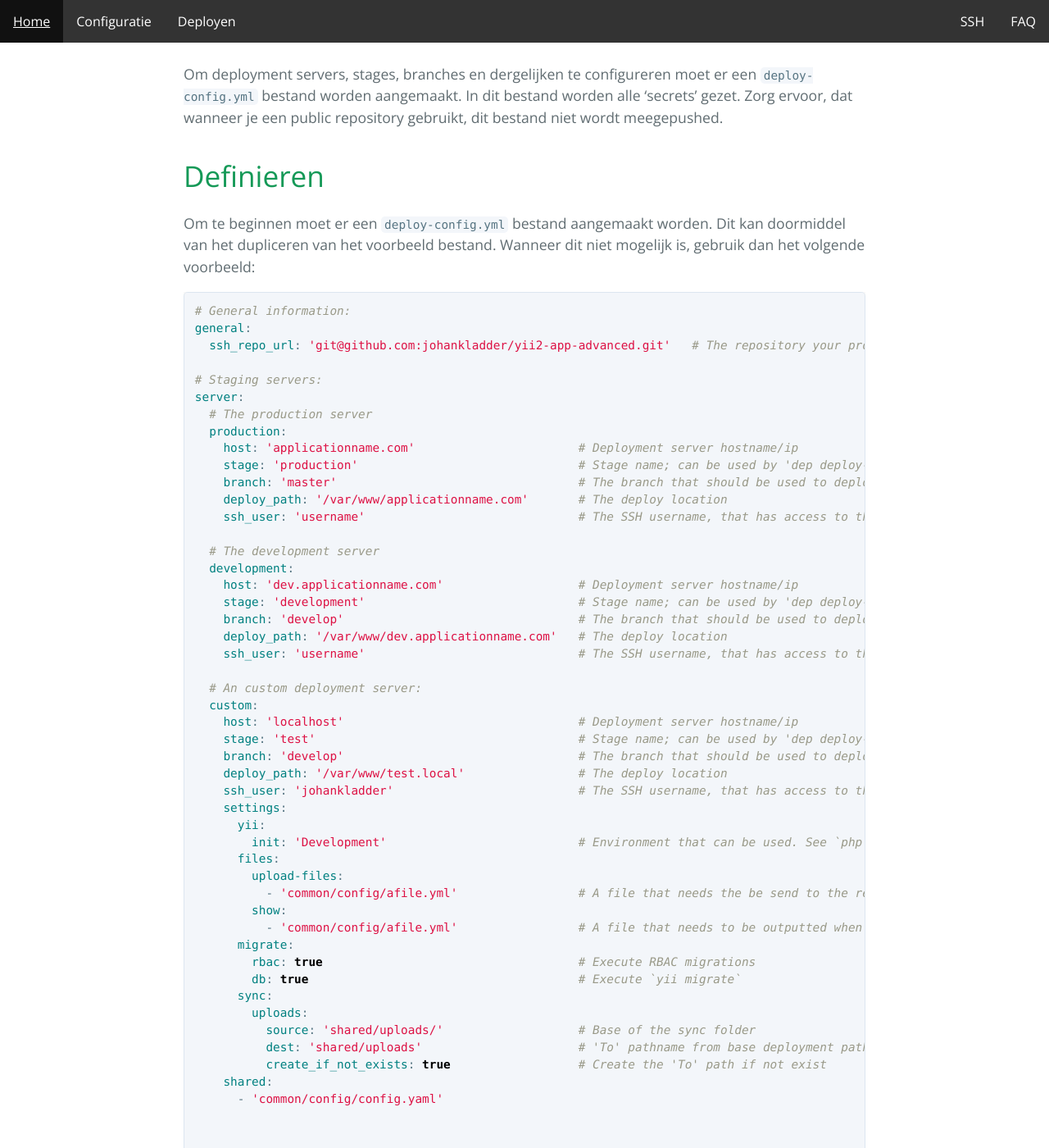
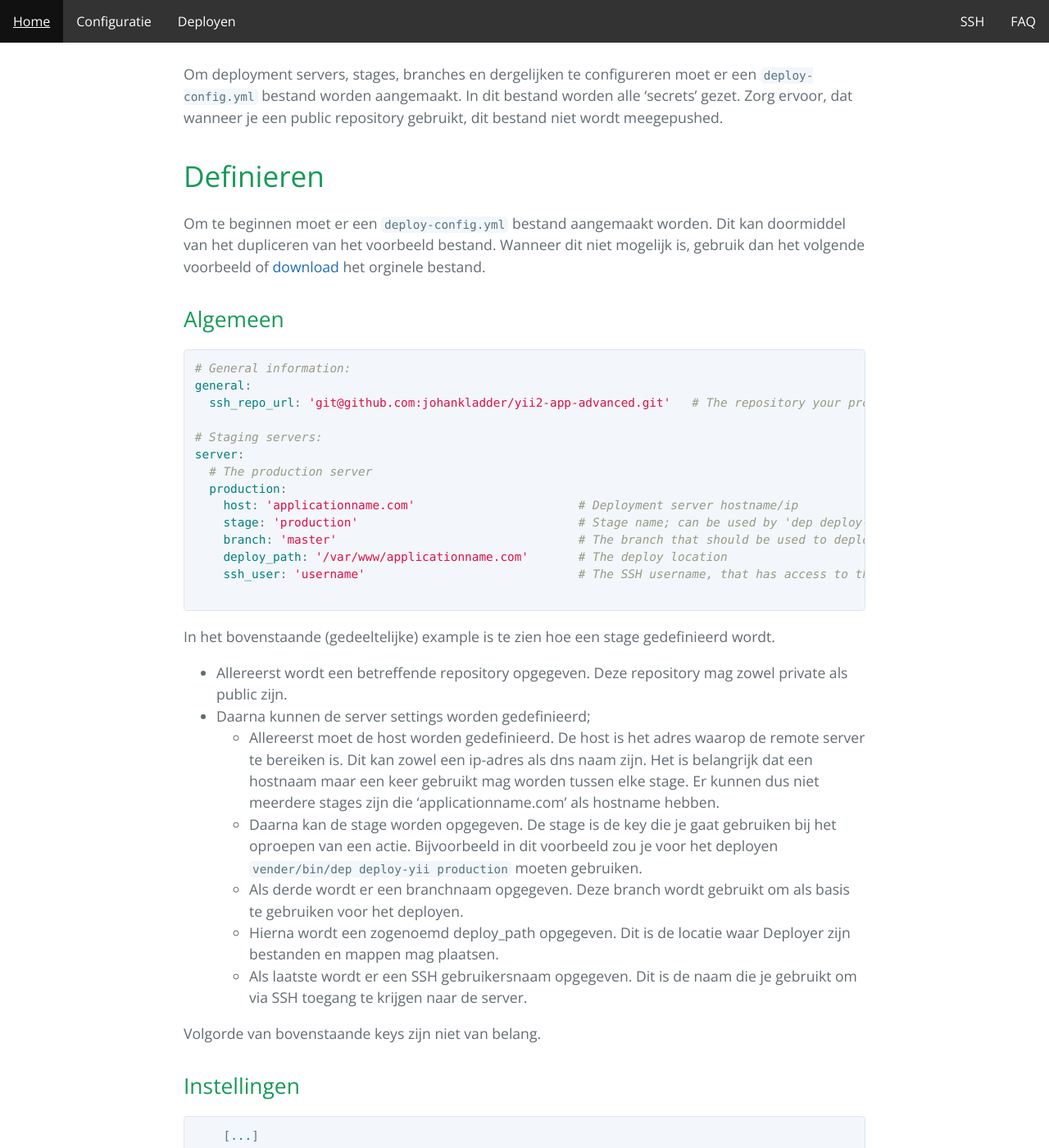
Before and after one commit to releaznl/releaz-deployer, a Jekyll site: the page built from configuration.md, in a window 1280 px wide and 1400 px high, scrolled down 338 px. Shown: the whole window at 82% size. Built offline with Jekyll 4.4.1, drawn with Linux system fonts in a browser that asks for light colours; some of the changed text lies outside the part shown.

Commit message:
* Splitting up and download - ref #5

````diff
--- a/configuration.md
+++ b/configuration.md
@@ -9,7 +9,9 @@ public repository gebruikt, dit bestand niet wordt meegepushed.
 # Definieren
 Om te beginnen moet er een `deploy-config.yml` bestand aangemaakt worden. Dit kan doormiddel van
 het dupliceren van het voorbeeld bestand. Wanneer dit niet mogelijk is, gebruik dan het volgende
-voorbeeld:
+voorbeeld of [download](assets/deploy-config.yml.example) het orginele bestand.
+
+## Algemeen
 
 ```yaml
 # General information:
@@ -26,29 +28,34 @@ server:
     deploy_path: '/var/www/applicationname.com'       # The deploy location
     ssh_user: 'username'                              # The SSH username, that has access to the remote server
 
-  # The development server
-  development:
-    host: 'dev.applicationname.com'                   # Deployment server hostname/ip
-    stage: 'development'                              # Stage name; can be used by 'dep deploy-yii [stage]
-    branch: 'develop'                                 # The branch that should be used to deploy
-    deploy_path: '/var/www/dev.applicationname.com'   # The deploy location
-    ssh_user: 'username'                              # The SSH username, that has access to the remote server
+```
+In het bovenstaande (gedeeltelijke) example is te zien hoe een stage gedefinieerd wordt.
+- Allereerst wordt een betreffende repository opgegeven. Deze repository mag zowel private als public zijn.
+- Daarna kunnen de server settings worden gedefinieerd;
+    - Allereerst moet de host worden gedefinieerd. De host is het adres waarop de remote server
+     te bereiken is. Dit kan zowel een ip-adres als dns naam zijn. Het is belangrijk dat een hostnaam maar een keer
+     gebruikt mag worden tussen elke stage. Er kunnen dus niet meerdere stages zijn die 'applicationname.com' als
+     hostname hebben.
+     - Daarna kan de stage worden opgegeven. De stage is de key die je gaat gebruiken bij het oproepen van
+     een actie. Bijvoorbeeld in dit voorbeeld zou je voor het deployen `vender/bin/dep deploy-yii production` moeten
+     gebruiken.
+     - Als derde wordt er een branchnaam opgegeven. Deze branch wordt gebruikt om als basis te gebruiken
+     voor het deployen.
+     - Hierna wordt een zogenoemd deploy_path opgegeven. Dit is de locatie waar Deployer zijn bestanden
+     en mappen mag plaatsen.
+     - Als laatste wordt er een SSH gebruikersnaam opgegeven. Dit is de naam die je gebruikt om
+     via SSH toegang te krijgen naar de server.
 
-  # An custom deployment server:
-  custom:
-    host: 'localhost'                                 # Deployment server hostname/ip
-    stage: 'test'                                     # Stage name; can be used by 'dep deploy-yii [stage]
-    branch: 'develop'                                 # The branch that should be used to deploy
-    deploy_path: '/var/www/test.local'                # The deploy location
-    ssh_user: 'johankladder'                          # The SSH username, that has access to the remote server
+Volgorde van bovenstaande keys zijn niet van belang.
+
+## Instellingen
+
+```yaml
+    [...]
+    username: '.....'
     settings:
       yii:
         init: 'Development'                           # Environment that can be used. See `php init` for possibilities
-      files:
-        upload-files:
-          - 'common/config/afile.yml'                 # A file that needs the be send to the remote server
-        show:
-          - 'common/config/afile.yml'                 # A file that needs to be outputted when deploying
       migrate:
         rbac: true                                    # Execute RBAC migrations
         db: true                                      # Execute `yii migrate`
@@ -59,11 +66,19 @@ server:
           create_if_not_exists: true                  # Create the 'To' path if not exist
     shared:
       - 'common/config/config.yaml'
-
-
 ```
 
-# Configureren
+Om stages meer opties te geven, kan het volgende onder de SSH username worden geplaatst. In deze situatie
+zal er tijdens het deployen het volgende gebeuren:
+- Een Yii applicatie zal in 'Development' environment worden ingesteld. De deployer voert `php init` op
+de remote server uit en zal dit doen met de 'Development' optie.
+- RBAC migraties zullen worden uitgevoerd.
+- Database migraties zullen worden uitgevoerd.
+- De map `projectroot/shared/uploads` zal worden gesynchroniseerd met `deploypath/shared/uploads`. En deze
+zal worden aangemaakt wanneer deze niet aanwezig is.
+- Het bestand 'common/config/config.yaml' zal worden gezien als shared resources.
+
+# Meer opties:
 Wanneer het bestand wordt ingesteld. Houdt dan rekening met de volgende restricties en mogelijkheden:
 
 Key | Explanation | Required
````
Also changed, not shown: 1 other file.
